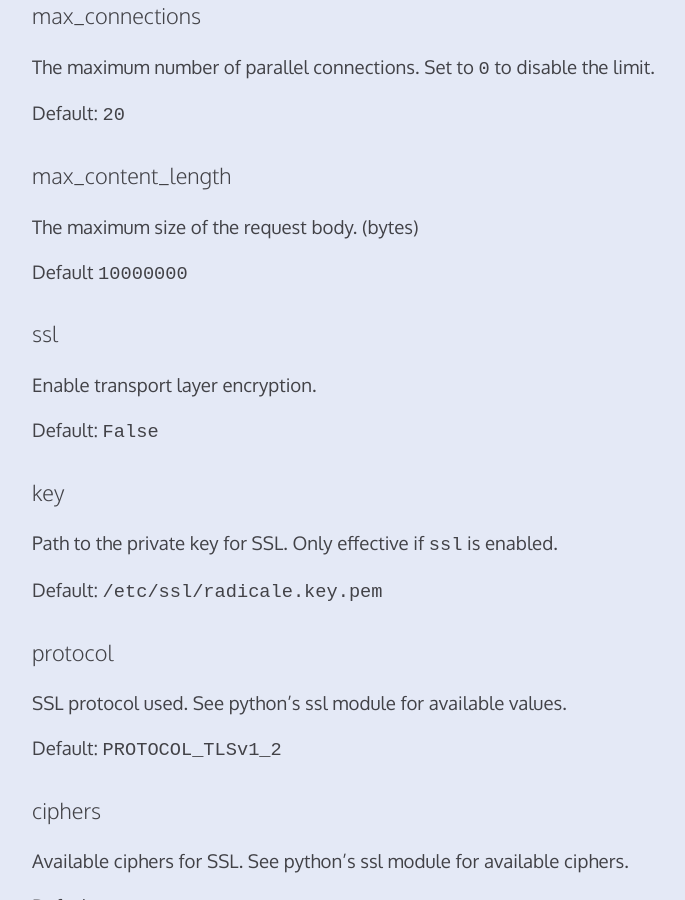
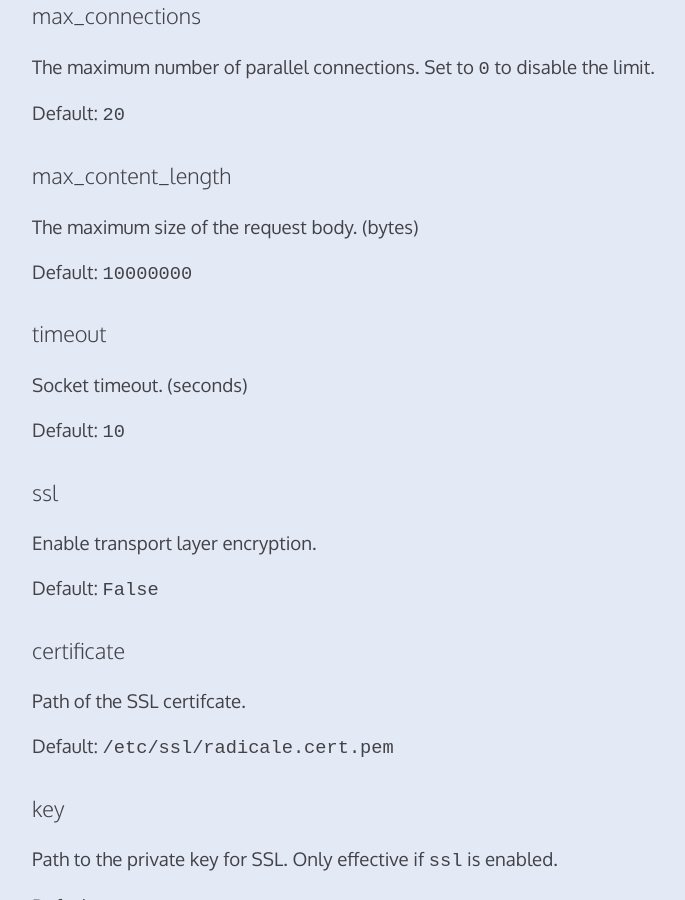
Before and after one commit to Kozea/Radicale, a Jekyll site: the page built from configuration.md, in a window 1280 px wide and 900 px high, scrolled down 1672 px. Shown: the whole window, without its empty margins (224-909 px from the left). Built offline with Jekyll 4.4.1, drawn with Linux system fonts in a browser that asks for light colours.

Commit message:
WIP (add missing configuration options)

```diff
--- a/configuration.md
+++ b/configuration.md
@@ -62,12 +62,22 @@ Default: ``20``
 ### max_content_length
 The maximum size of the request body. (bytes)
 
-Default ``10000000``
+Default: ``10000000``
+
+### timeout
+Socket timeout. (seconds)
+
+Default: ``10``
 
 ### ssl
 Enable transport layer encryption.
 
 Default: ``False``
+
+### certificate
+Path of the SSL certifcate.
+
+Default: ``/etc/ssl/radicale.cert.pem``
 
 ### key
 Path to the private key for SSL. Only effective if ``ssl`` is enabled.
```
Also changed, not shown: proxy.md (+3 -2 lines), setup.md (+4 -3 lines), wsgi.md (+3 -0 lines).
